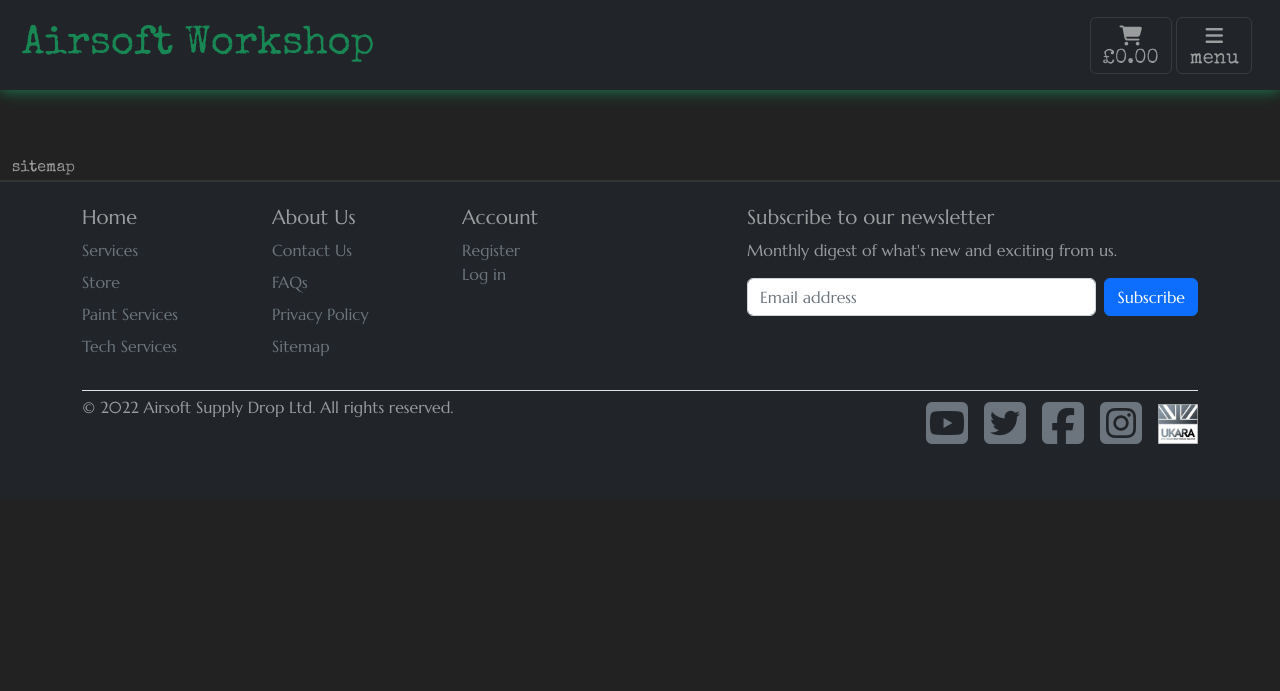
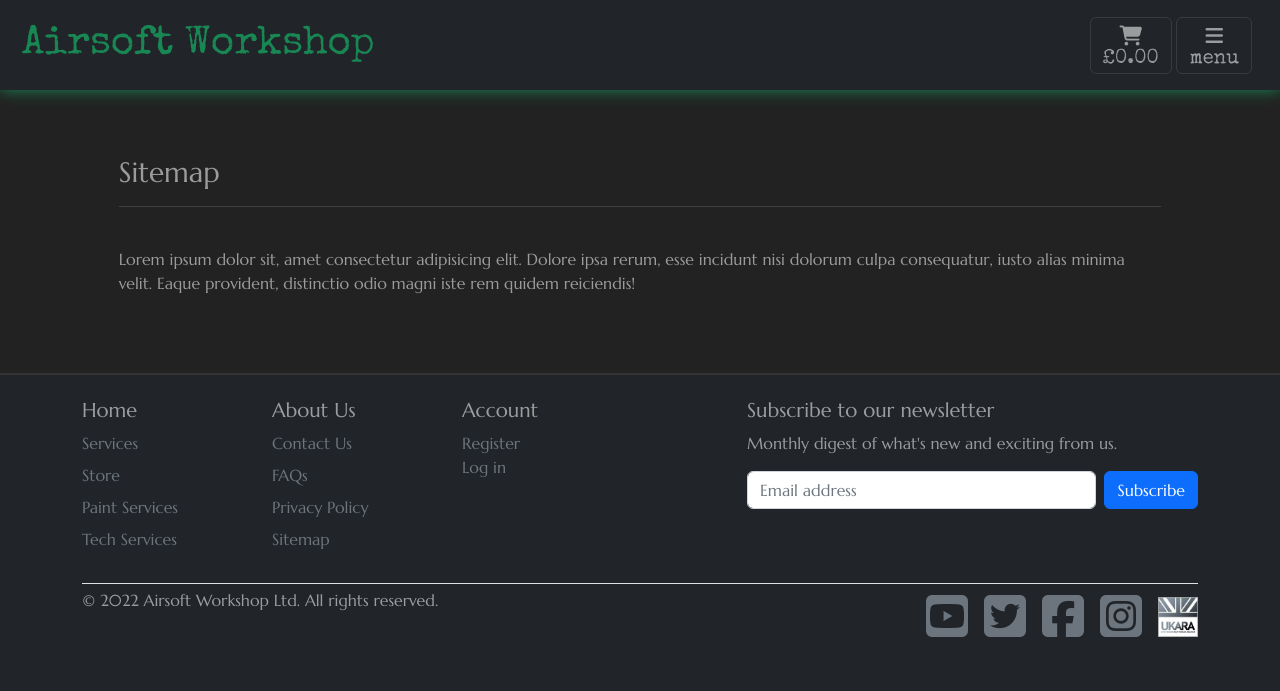
Before and after one commit to GrantWils23/Portfolio-Project-5--Ecommerce-Applications, a Django app: page /sitemap/ in a window 1280 px wide. Shown: the top 691 px of the page. Run offline with Django 4.2, Linux system fonts and the light colour scheme; some libraries are stand-ins or nearby versions; some web fonts are replaced.

Commit message:
add boiler text for now to privacy and sitemap htmls and add airsoft workshop wireframes to asset folder

```diff
--- a/home/templates/home/sitemap.html
+++ b/home/templates/home/sitemap.html
@@ -1,9 +1,22 @@
 {% extends "base.html" %} {% load static %} {% block content %}
 
 <div class="pushdown-small mb-2"></div>
-<div class="container-fluid">
+<div class="container-fluid secondary-font">
     <div class="pushdown-small mb-2"></div>
-    sitemap
+    <div class="row">
+        <div class="col-sm-1"></div>
+        <div class="col-sm-10">
+            <h3>Sitemap</h3>
+            <hr>
+            <br>
+            Lorem ipsum dolor sit, amet consectetur adipisicing elit. Dolore ipsa rerum, esse incidunt nisi dolorum
+            culpa consequatur, iusto alias minima velit. Eaque provident, distinctio odio magni iste rem quidem
+            reiciendis!
+        </div>
+        <div class="col-sm-1"></div>
+    </div>
 </div>
+<div class="pushdown-small mb-2"></div>
+
 
 {% endblock %}
--- a/templates/includes/footer.html
+++ b/templates/includes/footer.html
@@ -64,7 +64,7 @@
             </div>
 
             <div class="d-flex flex-column flex-sm-row justify-content-between py-1 my-2 border-top">
-                <p>&copy; 2022 Airsoft Supply Drop Ltd. All rights reserved.</p>
+                <p>&copy; 2022 Airsoft Workshop Ltd. All rights reserved.</p>
                 <ul class="list-unstyled d-flex">
                     <li class="ms-3 text-white">
                         <a class="nav-link text-secondary" href="#">
```
Also changed, not shown: home/templates/home/privacy_policy.html (+15 -2 lines), 1 other file.
